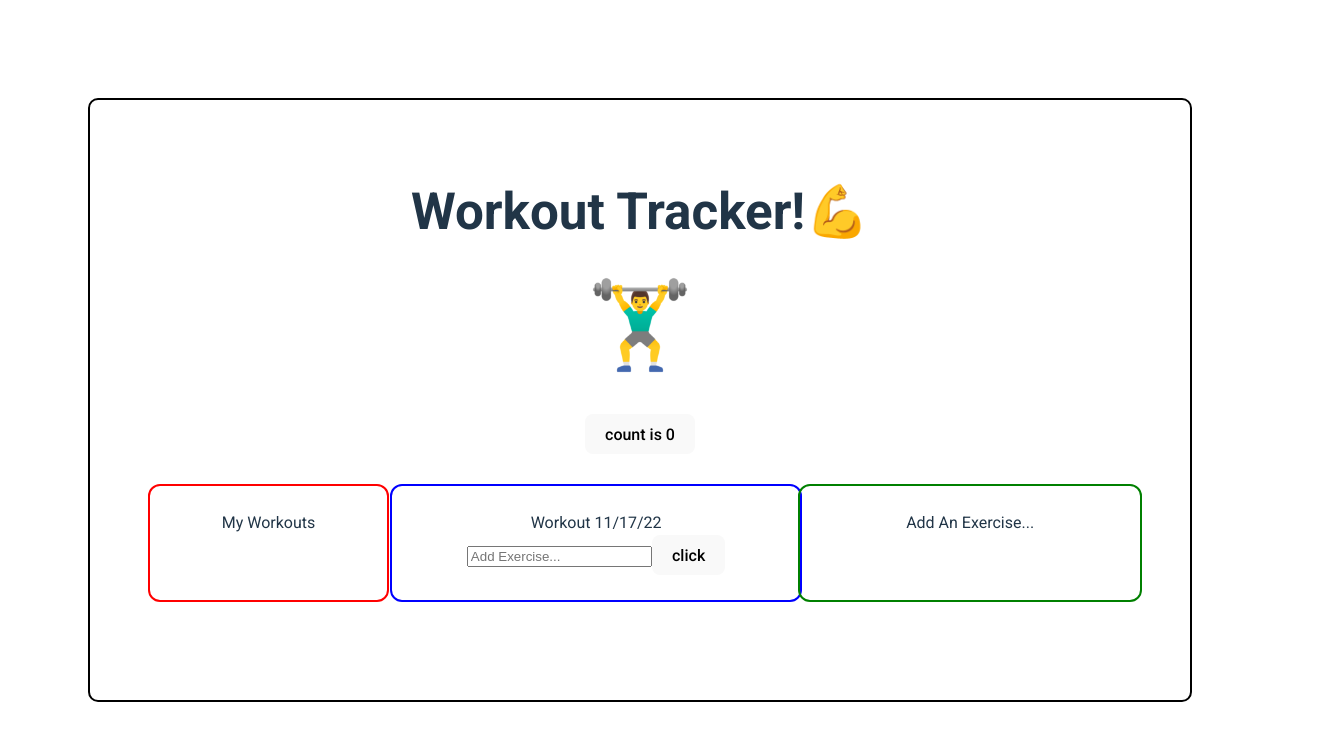
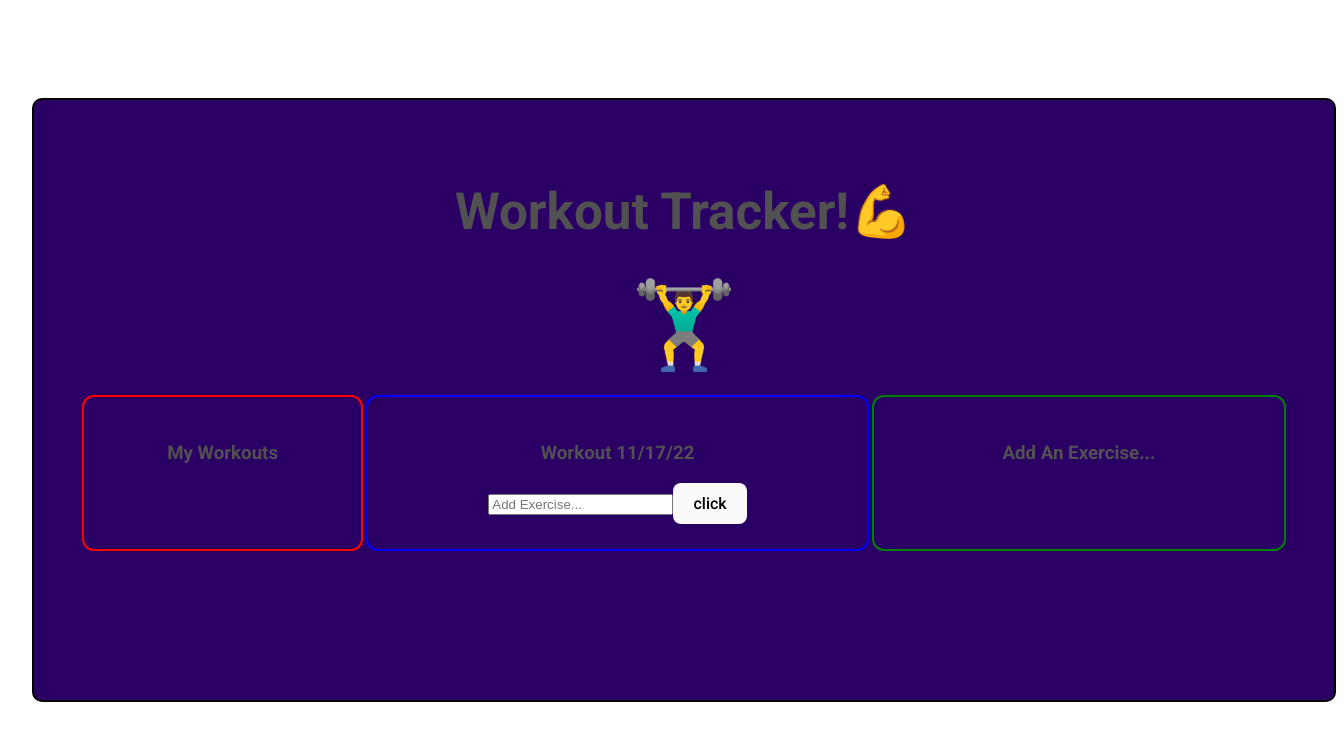
Before and after one commit to markcharlessmith/WorkoutTrackerApp, a React (Vite) app: page / in a window 1280 px wide. Shown: the top 740 px of the page, 1344 px wide, since content can reach past the window. Built offline with nearby package versions, Linux system fonts and the light colour scheme.

Commit message:
updated styles

```diff
--- a/src/App.jsx
+++ b/src/App.jsx
@@ -34,11 +34,11 @@ function App() {
     <div className="App">
       <h1>Workout Tracker!💪</h1>
       <img src={Emoji} className='emoji' alt='man-lifting-weights' />
-      <div className="card">
-        <button onClick={() => setCount((count) => count + 1)}>
+      {/* <div className="card"> */}
+        {/* <button onClick={() => setCount((count) => count + 1)}>
           count is {count}
-        </button>
-      </div>
+        </button> */}
+      {/* </div> */}
       <div className='containers'>
       <div className='MyWorkoutsContainer'>
       <MyWorkoutsContainer/>
@@ -47,7 +47,7 @@ function App() {
       <ExerciseContainer/>
       </div>
       <div className='ExerciseSelectorContainer'>
-        <ExerciseSelectorContainer/>
+      <ExerciseSelectorContainer/>
       </div>
       </div>
     </div>
--- a/src/components/ExerciseContainer.jsx
+++ b/src/components/ExerciseContainer.jsx
@@ -7,7 +7,7 @@ const ExerciseContainer = () => {
 
   return (
     <div>
-      Workout {todaysSixDigitDate}
+      <h3>Workout {todaysSixDigitDate}</h3>
       <form>
         <input type='text' placeholder='Add Exercise...'></input>
         <button>click</button>
--- a/src/components/ExerciseSelectorContainer.jsx
+++ b/src/components/ExerciseSelectorContainer.jsx
@@ -3,7 +3,7 @@ import React from 'react'
 const ExerciseSelectorContainer = () => {
   return (
     <div>
-      Add An Exercise...
+      <h3>Add An Exercise...</h3>
     </div>
   )
 }
--- a/src/components/MyWorkoutsContainer.jsx
+++ b/src/components/MyWorkoutsContainer.jsx
@@ -5,7 +5,7 @@ import Workout from './Workout'
 const WorkoutContainer = () => {
   return (
     <div>
-      My Workouts
+      <h3>My Workouts</h3>
       {/* <Button>This is a Button</Button> */}
       {/* <span>
         <button>Create a new workout</button>
--- a/src/styles.css
+++ b/src/styles.css
@@ -13,12 +13,18 @@
 }
 
 .App {
+  background-color: rgb(42, 0, 101);
+  color: rgb(81, 81, 81);
   border: 2px solid black;
   border-radius: 10px;
   padding: 50px;
   height: 500px;
-  width: 1000px;
+  width: 1200px;
   font-family: var(--font-family);
+}
+
+.App img {
+  margin-bottom: 15px;
 }
 
 .containers {
@@ -34,8 +40,6 @@
   width: 20%;
   outline: 2px solid red;
   padding: 25px 50px;
-  background-color: white;
-  margin-left: 10px;
 }
 
 .ExerciseContainer {
@@ -44,8 +48,8 @@
   border-radius: 10px;
   outline: 2px solid blue;
   padding: 25px 50px;
-  background: white;
-  margin-left: 5px;
+  margin-left: 7px;
+  margin-right: 7px;
   width: 45%;
 }
 
```
